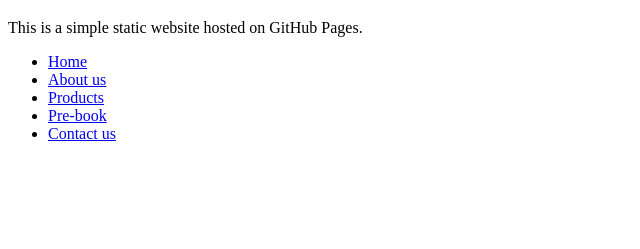
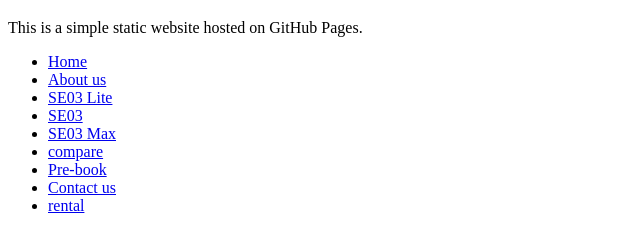
Before and after one commit to Rsharan62244/website-one, a plain HTML site: page index.html in a window 1280 px wide. Shown: the part 61-310 px from the top of the page, without its empty margins (0-640 px from the left). Drawn offline with Linux system fonts and the light colour scheme.

Commit message:
Update index.html

```diff
--- a/index.html
+++ b/index.html
@@ -11,10 +11,14 @@
      <nav>
         <ul>
             <li><a href="home.html">Home</a></li>
-            <li><a class="active" href="aboutus.html">About us</a></li>
-            <li ><a href="#">Products</a></li>
+            <li><a href="aboutus.html">About us</a></li>
+            <li><a href="product1.html">SE03 Lite</a></li>
+            <li><a href="product2.html">SE03</a></li>
+            <li><a href="product3.html">SE03 Max</a></li>
+            <li><a href="compareall.html">compare</a></li>
             <li><a href="paymentgateway.html">Pre-book</a></li>
             <li><a href="contactus.html">Contact us</a></li>
+            <li><a href="rentals.html">rental </a></li>
         <ul>
     <nav>
 
```
